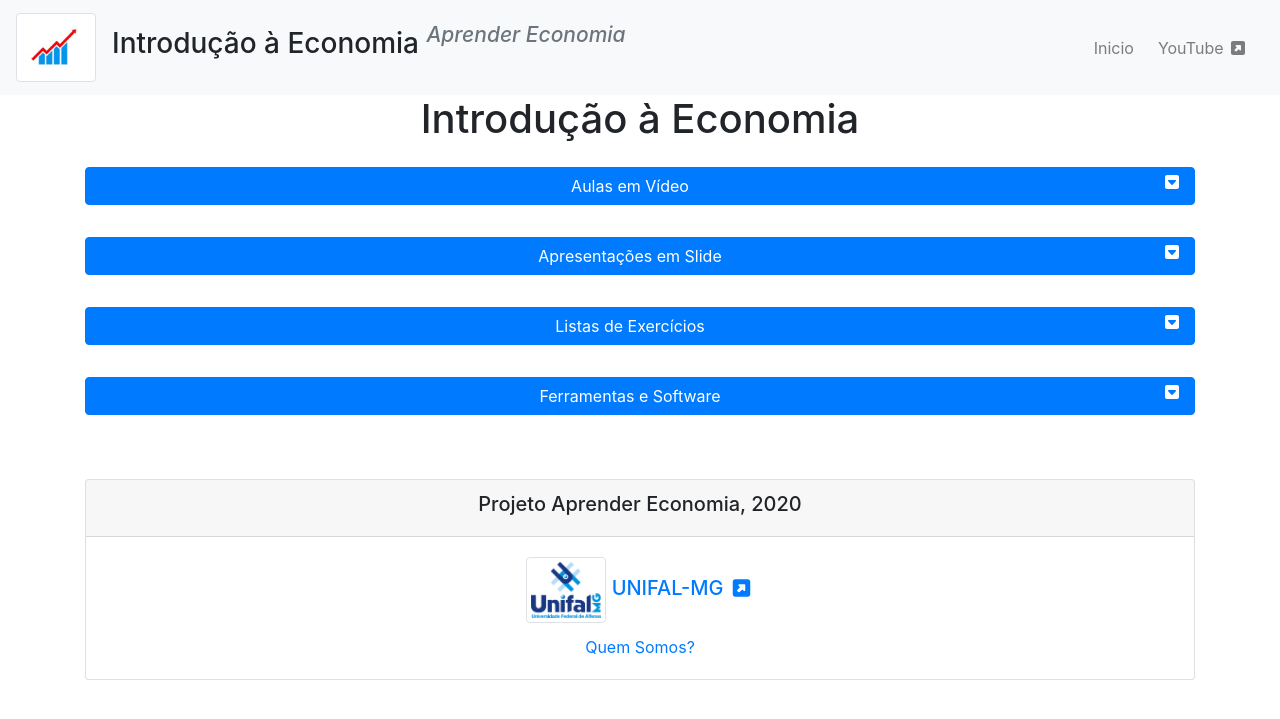
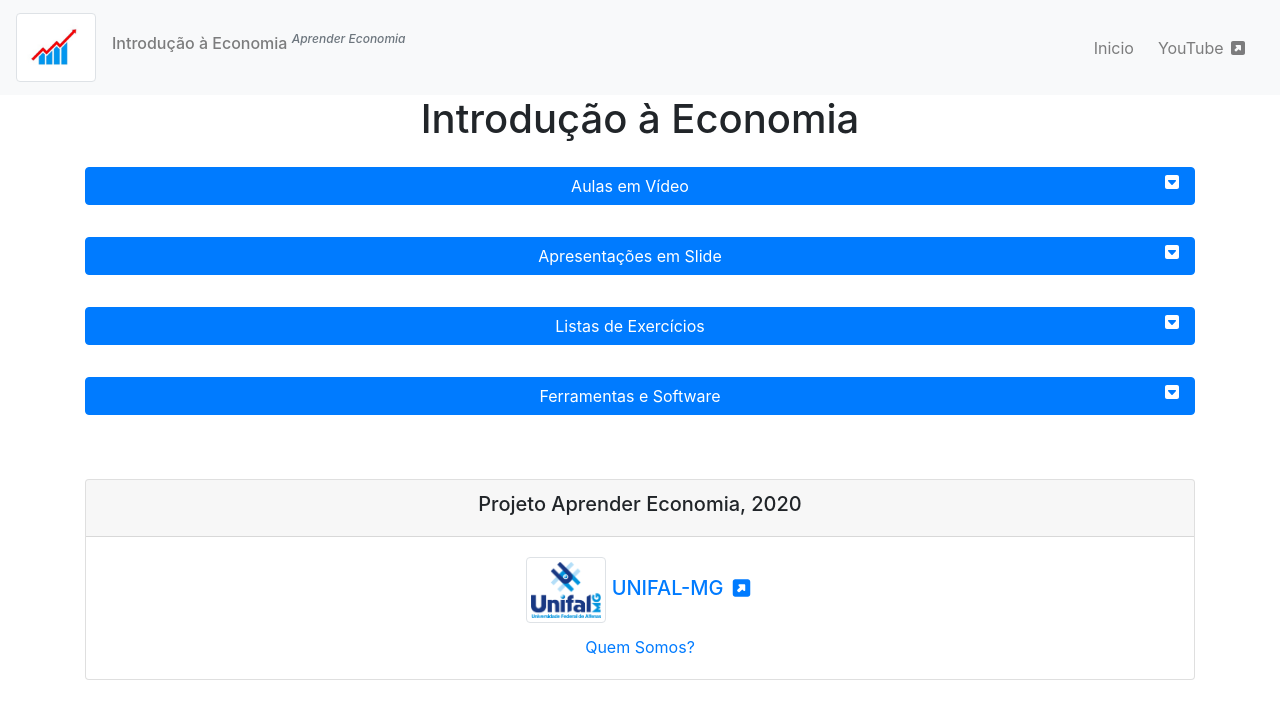
Before and after one commit to aprendereconomia/aprendereconomia.github.io, a Jekyll site: the page built from introducao-a-economia-index.html, in a window 1280 px wide. Shown: the top 719 px of the page. Built offline with Jekyll 4.4.1, drawn with Linux system fonts in a browser that asks for light colours; nearby versions of some CDN libraries; library files that are not in the unit come from our copies.

Commit message:
feat/fix: navbar text/center modal
Navbar now utilizes a 'navbar-text' class for better text placement.

'introucao-a-economia/questions' modal is now centered like it should.

Signed-off-by: José <tobias.jc07@gmail.com>

```diff
--- a/_includes/introducao-a-economia/questions.html
+++ b/_includes/introducao-a-economia/questions.html
@@ -30,7 +30,7 @@
                 </button>
             </li>
             <div aria-hidden="true" aria-labelledby="modal-target-{{ test_slug }}" class="modal fade videoModal" id="modal-question-{{ test_slug }}" role="dialog" tabindex="-1">
-                <div class="modal-dialog modal-xl modal-lg modal-sm" role="document">
+                <div class="modal-dialog modal-dialog-centered modal-xl modal-lg modal-sm" role="document">
                     <div class="modal-content">
                         <div class="modal-header bg-light justify-content-center">
                             <h5 class="modal-title" id="exampleModalLabel">{{ test.title }}
--- a/_includes/navbar.html
+++ b/_includes/navbar.html
@@ -1,13 +1,14 @@
 <a class="navbar-brand" href="{{ site.url }}{{ site.baseurl }}/">
     <img src="{{ site.url }}{{ site.baseurl }}/assets/images/logo-ae.jpeg" width="80" alt="thumbnail" class="img-thumbnail">
 </a>
-<h3 class="text-dark">
-    <h3>{{ page.subject }}
-        <sup class="text-muted font-italic font-size-small">
-            {{ page.title }}
-        </sup>
-    </h3>
-</h3>
+
+<h6 class="navbar-text">
+    {{ page.subject }}
+    <sup class="text-muted font-italic font-size-small">
+        {{ page.title }}
+    </sup>
+</h6>
+
 
 <button aria-controls="navbarOptions" aria-expanded="false" aria-label="Toggle navigation" class="navbar-toggler" data-target="#navbarOptions" data-toggle="collapse" type="button">
     <span class="navbar-toggler-icon"></span>
```
Also changed, not shown: 1 other file.
